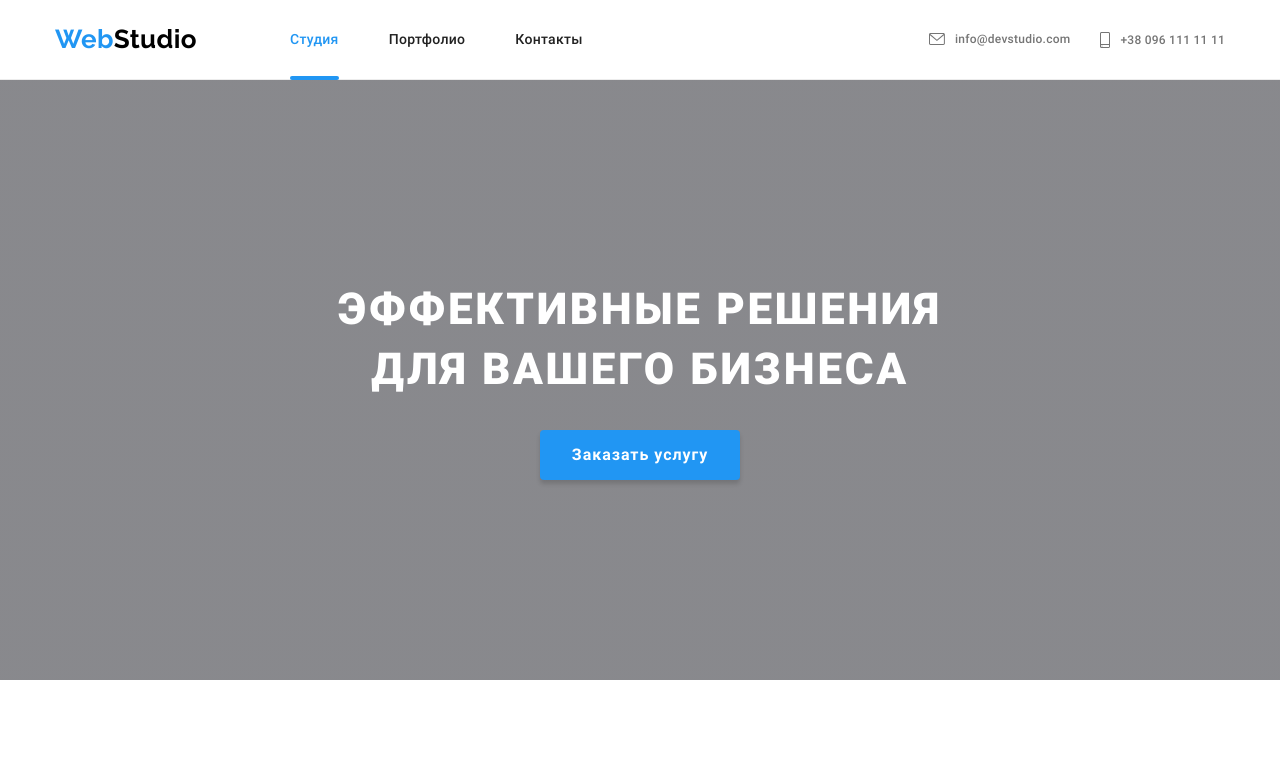
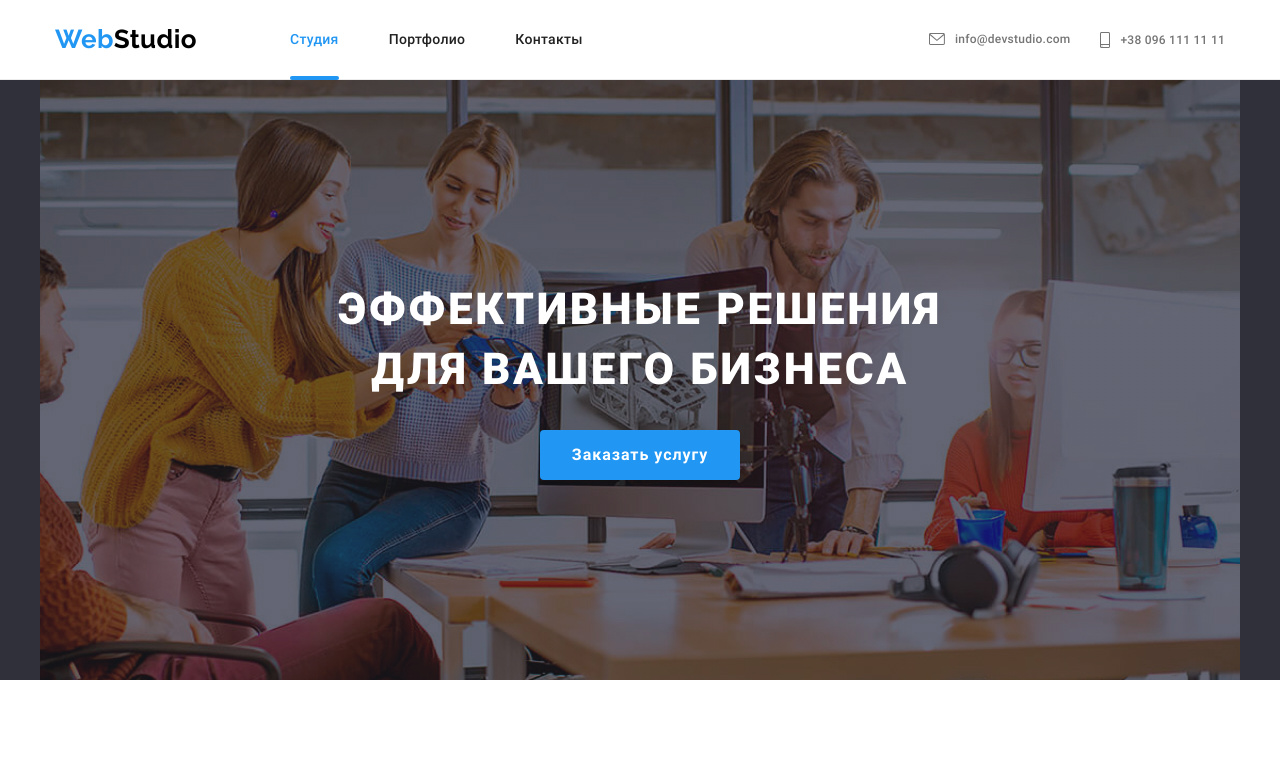
Before and after one commit to vovaryba/goit-markup-hw-08, a plain HTML site: page index.html in a window 1280 px wide. Shown: the top 771 px of the page. Drawn offline with nearby package versions, Linux system fonts and the light colour scheme; files that its build step writes are made by us from their sources.

Commit message:
Подправил и добавил стили для фонового изображения в герое

```diff
--- a/sass/components/_hero.scss
+++ b/sass/components/_hero.scss
@@ -3,7 +3,8 @@
   background-color: $secondary-bg-color;
 }
 .hero__content {
-  max-width: 100%;
+  width: 480px;
+  //   max-width: 100%;
   height: 400px;
   margin-right: auto;
   margin-left: auto;
@@ -17,16 +18,70 @@
       $content-hero-gradient-color,
       $content-hero-gradient-color
     ),
-    url(../images/hero.jpg);
+    url(../images/hero-480.jpg);
   background-position: center;
   background-repeat: no-repeat;
-  background-size: cover;
+  background-size: 480px 400px;
+
+  @media screen and (min-device-pixel-ratio: 2),
+    screen and (min-resolution: 192dpi),
+    screen and (min-resolution: 2dppx) {
+    background-image: linear-gradient(
+        to right,
+        $content-hero-gradient-color,
+        $content-hero-gradient-color
+      ),
+      url(../images/hero-960.jpg);
+  }
+
+  @media screen and (min-width: $tablet) {
+    width: 768px;
+
+    background-image: linear-gradient(
+        to right,
+        $content-hero-gradient-color,
+        $content-hero-gradient-color
+      ),
+      url(../images/hero-768.jpg);
+    background-size: 768px 400px;
+
+    @media screen and (min-device-pixel-ratio: 2),
+      screen and (min-resolution: 192dpi),
+      screen and (min-resolution: 2dppx) {
+      background-image: linear-gradient(
+          to right,
+          $content-hero-gradient-color,
+          $content-hero-gradient-color
+        ),
+        url(../images/hero-1536.jpg);
+    }
+  }
 
   @media screen and (min-width: $desktop) {
-    max-width: 1600px;
+    //  max-width: 1600px;
+    width: 1200px;
     height: 600px;
     padding-top: 200px;
     padding-bottom: 200px;
+
+    background-image: linear-gradient(
+        to right,
+        $content-hero-gradient-color,
+        $content-hero-gradient-color
+      ),
+      url(../images/hero-1600.jpg);
+    background-size: cover;
+
+    @media screen and (min-device-pixel-ratio: 2),
+      screen and (min-resolution: 192dpi),
+      screen and (min-resolution: 2dppx) {
+      background-image: linear-gradient(
+          to right,
+          $content-hero-gradient-color,
+          $content-hero-gradient-color
+        ),
+        url(../images/hero-3200.jpg);
+    }
   }
 }
 .hero__title {
```
